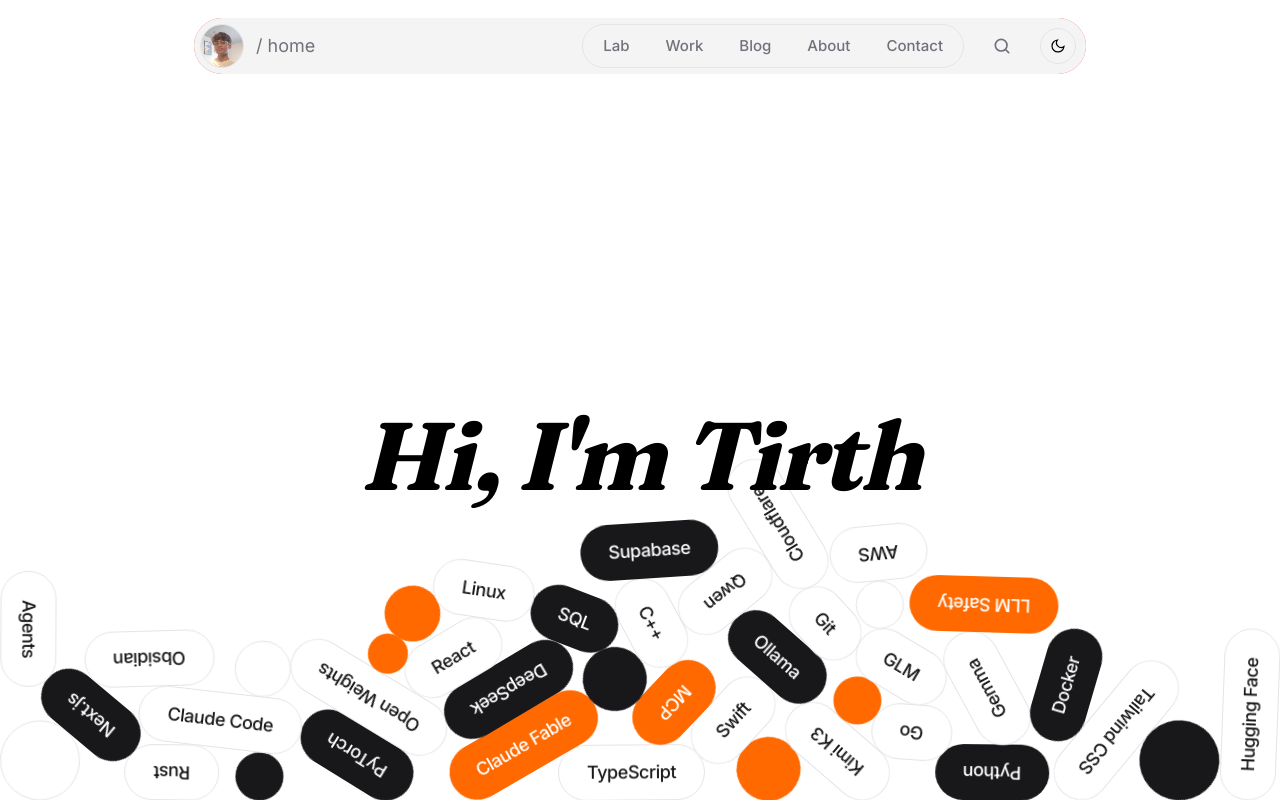
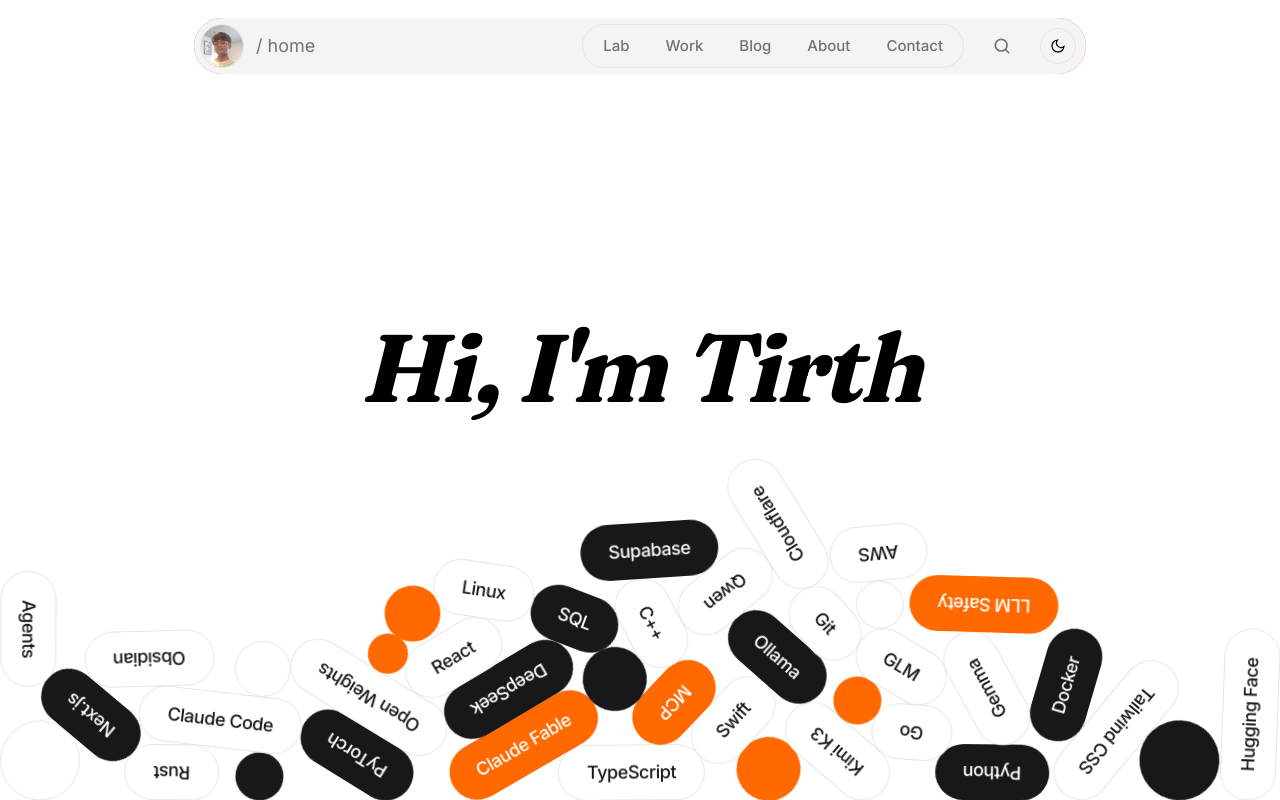
Before and after one commit to tirthfx/portfolio, a Next.js app: page /portfolio/ in a window 1280 px wide. Built offline with nearby package versions, Linux system fonts and the light colour scheme.

Commit message:
Move hero headline higher

```diff
--- a/src/components/hero.tsx
+++ b/src/components/hero.tsx
@@ -84,7 +84,7 @@ export default function Hero() {
       shapes={ready ? SHAPES : []}
       // Room for the bigger pile (Kokonut's default is 0.3; extra shapes are dropped past this)
       fill={0.5}
-      className="min-h-svh justify-center bg-transparent pt-0 pb-0 text-ink dark:bg-transparent dark:text-ink"
+      className="min-h-svh justify-center bg-transparent pt-0 pb-[22vh] text-ink dark:bg-transparent dark:text-ink"
     />
   );
 }
```
